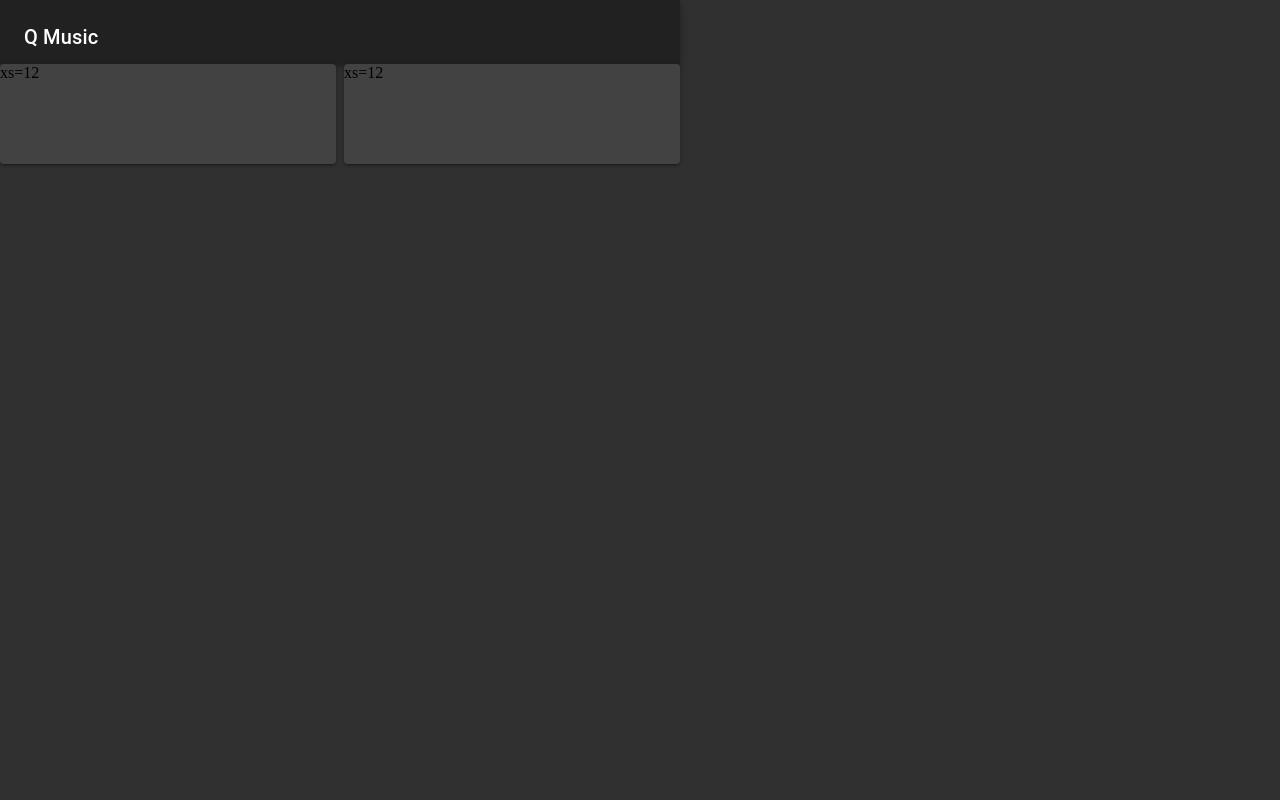
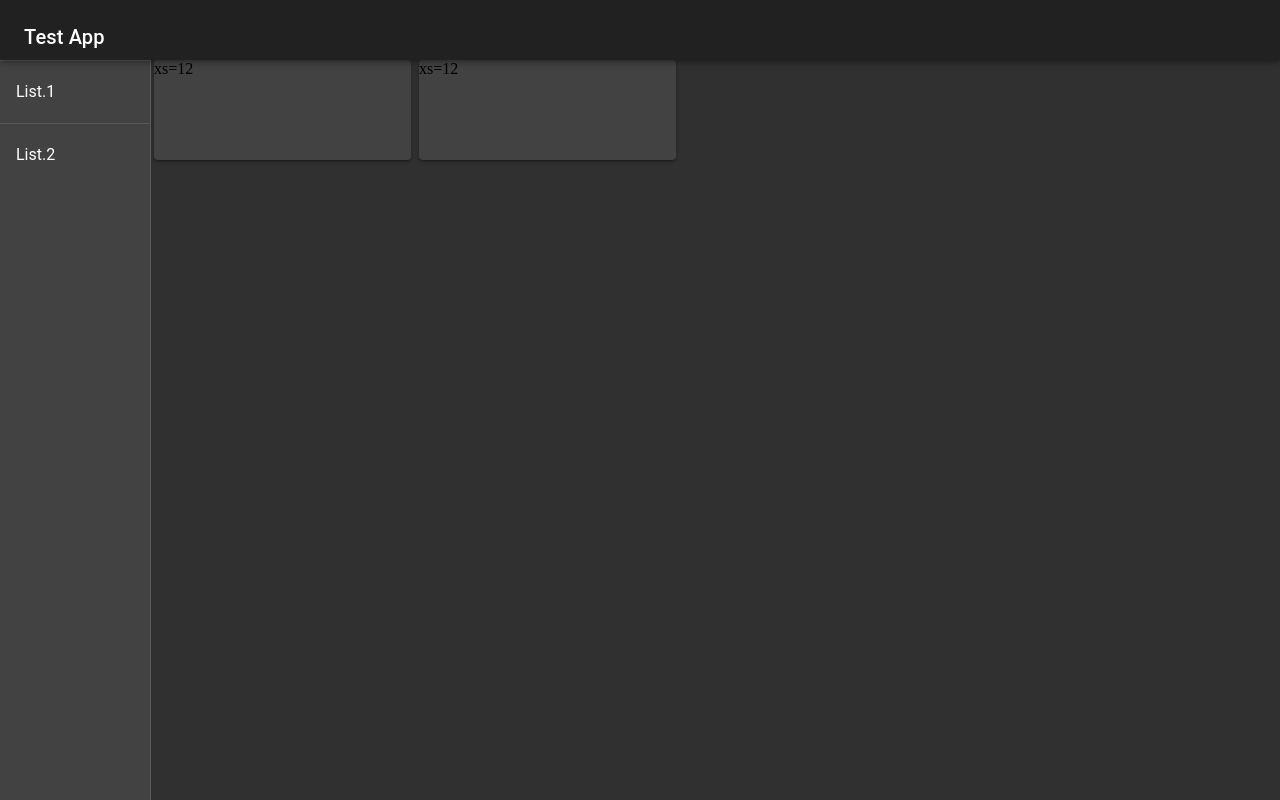
Before and after one commit to x-FlyingDutchman-x/QMusic, a React (Create React App) app: page /#/home in a window 1280 px wide. Built offline with nearby package versions, Linux system fonts and the light colour scheme.

Commit message:
加入less支持

```diff
--- /dev/null
+++ b/config-overrides.js
@@ -0,0 +1,5 @@
+const rewireLess = require('react-app-rewire-less');
+module.exports = function override(config, env) {
+  config = rewireLess(config, env);
+  return config;
+};
--- a/src/pages/Index/Index.js
+++ b/src/pages/Index/Index.js
@@ -5,9 +5,14 @@ import AppBar from '@material-ui/core/AppBar'
 import Toolbar from '@material-ui/core/Toolbar'
 import Typography from '@material-ui/core/Typography'
 import Paper from '@material-ui/core/Paper'
+import Drawer from '@material-ui/core/Drawer'
+import List from '@material-ui/core/List'
+import ListItem from '@material-ui/core/ListItem'
+import ListItemText from '@material-ui/core/ListItemText'
+import Divider from '@material-ui/core/Divider'
 import Grid from '@material-ui/core/Grid'
 
-// import './Index.less'
+import './Index.less'
 
 import MusicqqAction from '../../actions/musicqq'
 
@@ -26,15 +31,32 @@ class Index extends Component {
 
   render() {
     return (
-      <div>
-        <AppBar position="position" color="default">
+      <div className="indexpage">
+        <AppBar color="default"  className="appBar">
           <Toolbar>
-            <Typography variant="h6" color="inherit" style={{paddingTop:'10px'}}>
-              Q Music
+            <Typography variant="h6" color="inherit" className="appItem">
+              Test App
             </Typography>
           </Toolbar>
         </AppBar>
-        <Grid container spacing={8} style={{height:'100%'}}>
+        <Drawer
+          variant="permanent"
+          className="drawer"
+        >
+          <Divider className="first" />
+          <List className="drawerItem">
+            <ListItem button>
+              <ListItemText primary="List.1" />
+            </ListItem>
+          </List>
+          <Divider />
+          <List className="drawerItem">
+            <ListItem button>
+              <ListItemText primary="List.2" />
+            </ListItem>
+          </List>
+        </Drawer>
+        <Grid container spacing={8} className="content">
           <Grid item xs={6}>
             <Paper style={{height:'100%'}}>xs=12</Paper>
           </Grid>
@@ -47,6 +69,7 @@ class Index extends Component {
   }
 }
 
+
 export default connect(
   (state) => ({
     musicqqState: state.musicqqState,
--- /dev/null
+++ b/src/pages/Index/Index.less
@@ -0,0 +1,25 @@
+.indexpage {
+    .appBar {
+        z-index: 200;
+        height:60px;
+        .appItem {
+            padding-top:10px;
+        }
+    }
+    .drawer {
+        position: relative;
+        z-index: 1;
+        padding-top: 60px;
+        .first {
+            margin-top:60px;
+            width:150px;
+        }
+        .drawerItem {
+            -webkit-app-region: no-drag;
+        }
+    }
+    .content {
+        margin-left: 150px;
+        width: 530px;
+    }
+}
```
Also changed, not shown: package.json (+6 -4 lines), 1 other file (tests, documents, lock files or other folders).
